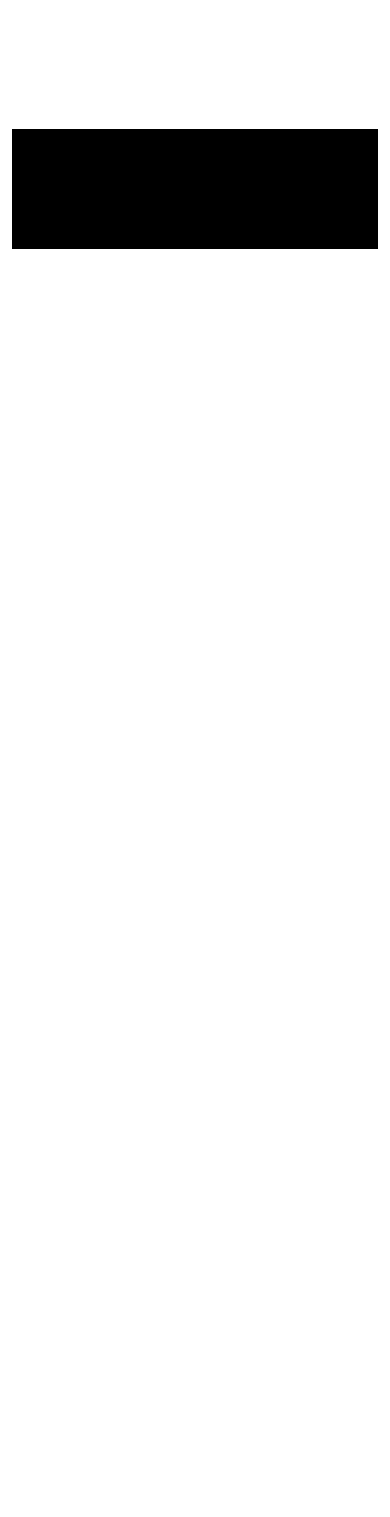
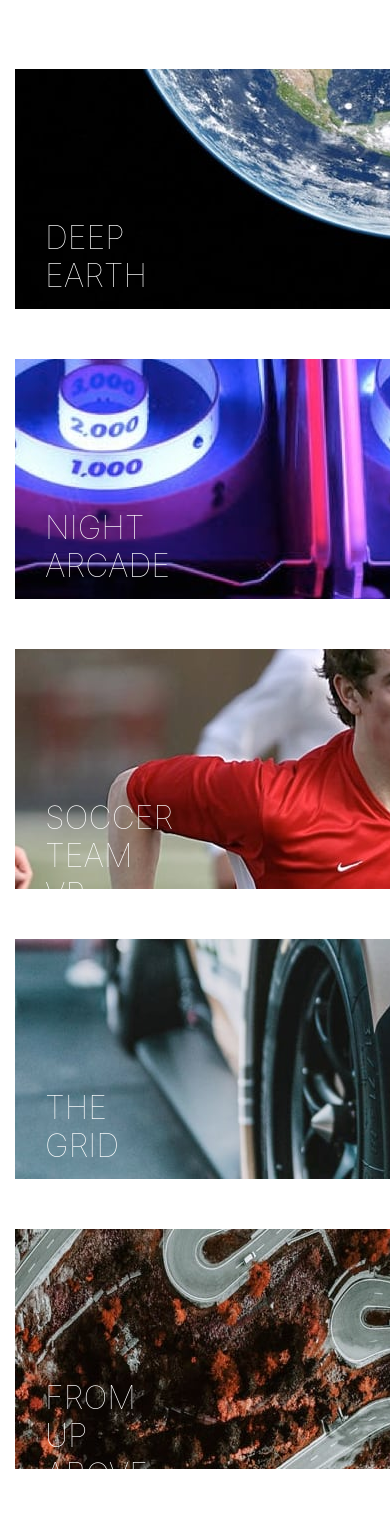
Before and after one commit to G3nK3n/Loopstudio_Landing_Page, a React (Create React App) app in the folder landing-page/: page / in a window 390 px wide. Shown: the part 2706-4223 px from the top of the page. Before the commit the page ends 3015 px from the top, so only its background shows below. Built offline with nearby package versions, Linux system fonts and the light colour scheme.

Commit message:
Fixes for BottomBody

```diff
--- a/landing-page/src/Components/Footer/Footer.js
+++ b/landing-page/src/Components/Footer/Footer.js
@@ -44,6 +44,18 @@
                     </Col>
                 </Row>
             </div>
+
+            <div className="d-lg-none d-xl-none">
+                <div className={classes.InnerFooter}>
+                    <Row>
+                        <Col>
+                            <div>
+                                <a href="#"><img className={classes.Logo} src={Img1} /></a>
+                            </div>
+                        </Col>
+                    </Row>
+                </div>
+            </div>
         </Container>
     </div>
 );
--- a/landing-page/src/Components/Footer/Footer.module.css
+++ b/landing-page/src/Components/Footer/Footer.module.css
@@ -121,3 +121,14 @@
         padding-left: 88px;
     }
 }
+
+@media (max-width: 992px) {
+    .OutsideFooter {
+        margin: 0px;
+        background: white;
+    }
+
+    .InnerFooter {
+        background: black;
+    }
+}
--- a/landing-page/src/Components/Header/Header.js
+++ b/landing-page/src/Components/Header/Header.js
@@ -1,6 +1,7 @@
 import React from 'react';
 import classes from './Header.module.css';
 import Img1 from '../../logo.svg';
+import 'bootstrap/dist/css/bootstrap.css';
 
 import Navbar from 'react-bootstrap/Navbar';
 import Nav from 'react-bootstrap/Nav'
--- a/landing-page/src/Components/MainBody/BottomBody/BottomBody.js
+++ b/landing-page/src/Components/MainBody/BottomBody/BottomBody.js
@@ -36,6 +36,60 @@
                     <Col>
                         <div className={classes.OurCreationTitle}>
                             <h1>OUR CREATIONS</h1>
+                        </div>
+                    </Col>
+                </Row>
+                <Row>
+                    <Col>
+                        <div className={classes.Mobile_Image}>
+                            <div>
+                                <div className={classes.Mobile_Text}>
+                                    <h2>Deep Earth</h2>
+                                </div>
+                                <img src={Img_2}></img>
+                            </div>
+                            <div>
+                                <div className={classes.Mobile_Text}>
+                                    <h2>Night Arcade</h2>
+                                </div>
+                                <img src={Img_6}></img>
+                            </div>
+                            <div>
+                                <div className={classes.Mobile_Text}>
+                                    <h2>Soccer Team VR</h2>
+                                </div>
+                                <img src={Img_8}></img>
+                            </div>
+                            <div>
+                                <div className={classes.Mobile_Text}>
+                                    <h2>The Grid</h2>
+                                </div>
+                                <img src={Img_5}></img>
+                            </div>
+                            <div>
+                                <div className={classes.Mobile_Text}>
+                                    <h2>From Up Above VR</h2>
+                                </div>
+                                <img src={Img_4}></img>
+                            </div>
+                            <div>
+                                <div className={classes.Mobile_Text}>
+                                    <h2>Pocket Borealis</h2>
+                                </div>
+                                <img src={Img_7}></img>
+                            </div>
+                            <div>
+                                <div className={classes.Mobile_Text}>
+                                    <h2>The Curiosity</h2>
+                                </div>
+                                <img src={Img_1}></img>
+                            </div>
+                            <div>
+                                <div className={classes.Mobile_Text}>
+                                    <h2>Make It Fisheye</h2>
+                                </div>
+                                <img src={Img_3}></img>
+                            </div>
                         </div>
                     </Col>
                 </Row>
--- a/landing-page/src/Components/MainBody/BottomBody/BottomBody.module.css
+++ b/landing-page/src/Components/MainBody/BottomBody/BottomBody.module.css
@@ -116,5 +116,27 @@
     .OurCreationTitle h1 {
         font-size: 45px;
     }
+}
 
+@media (max-width: 992px) {
+    .BottomBodyContainer {
+        margin-left: 0px;
+    }
+
+    .Mobile_Image img{
+        margin-bottom: 50px;
+    }
+
+    .Mobile_Text {
+        position: absolute;
+        margin-top: 150px;
+        padding-left: 30px;
+        padding-right:525px;
+    }
+
+    .Mobile_Text h2 {
+        font-weight: 100;
+        color: white;
+        text-transform: uppercase;
+    }
 }
```
